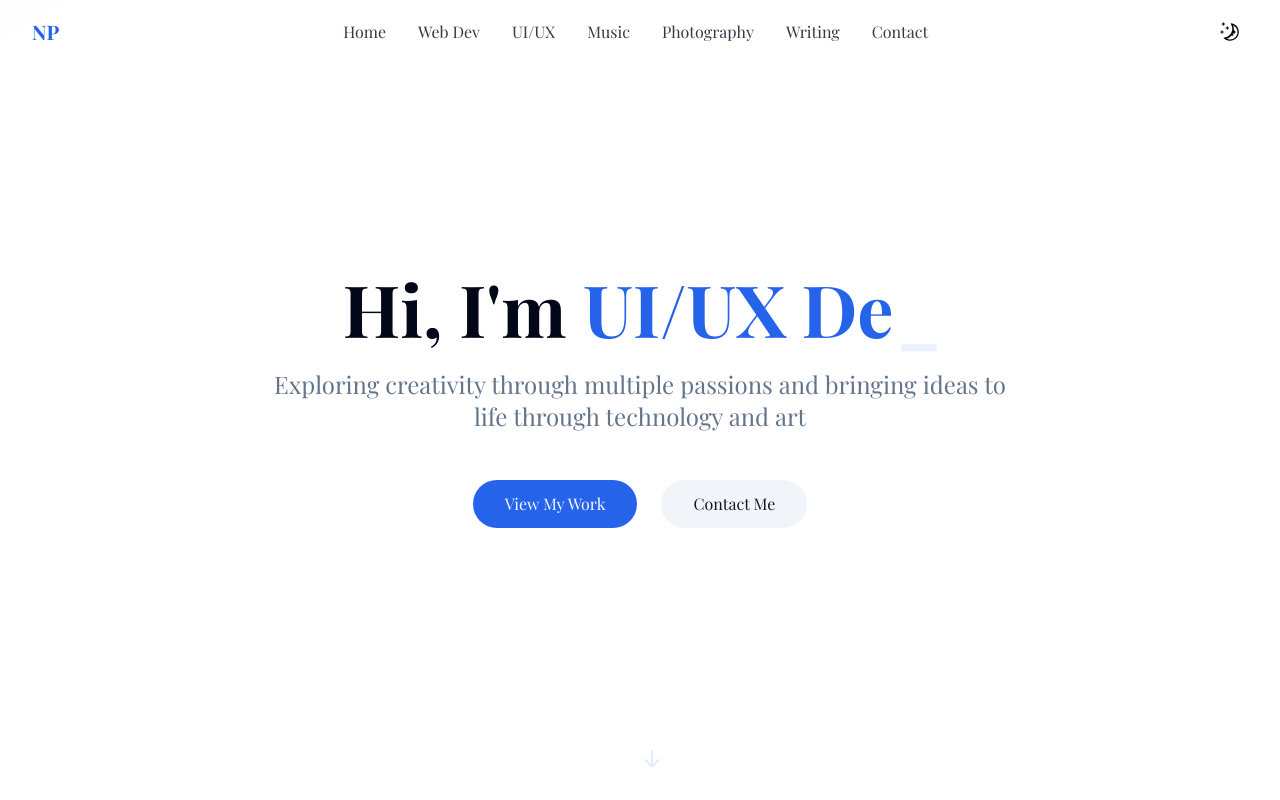
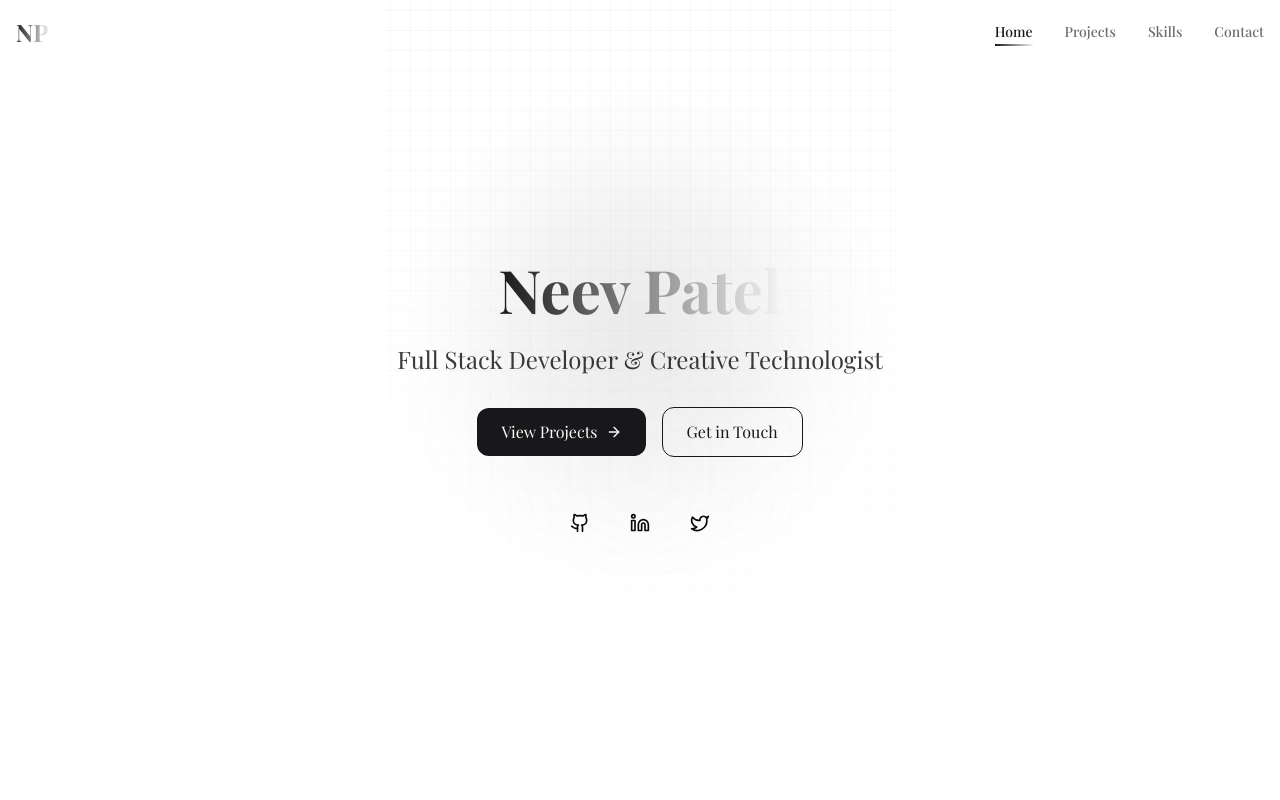
Before and after one commit to neevpatel018/PROTFOLIO, a Next.js app: page / in a window 1280 px wide. Shown: the top 800 px of the page. Built offline with nearby package versions, Linux system fonts and the light colour scheme; a web font is replaced by a local one.

Commit message:
Update portfolio with modern UI

```diff
--- a/package.json
+++ b/package.json
@@ -16,7 +16,8 @@
     "autoprefixer": "^10.4.17",
     "clsx": "^2.1.0",
     "date-fns": "^3.3.1",
-    "framer-motion": "^11.0.3",
+    "framer-motion": "^11.18.2",
+    "lucide-react": "^0.503.0",
     "next": "14.1.0",
     "next-themes": "^0.2.1",
     "postcss": "^8.4.35",
@@ -25,6 +26,7 @@
     "react-simple-typewriter": "^5.0.1",
     "tailwind-merge": "^2.2.1",
     "tailwindcss": "^3.4.1",
+    "tailwindcss-animate": "^1.0.7",
     "typescript": "^5.3.3"
   }
 }
--- a/src/app/globals.css
+++ b/src/app/globals.css
@@ -5,48 +5,48 @@
 @layer base {
   :root {
     --background: 0 0% 100%;
-    --foreground: 222.2 84% 4.9%;
+    --foreground: 240 10% 3.9%;
     --card: 0 0% 100%;
-    --card-foreground: 222.2 84% 4.9%;
+    --card-foreground: 240 10% 3.9%;
     --popover: 0 0% 100%;
-    --popover-foreground: 222.2 84% 4.9%;
-    --primary: 221.2 83.2% 53.3%;
-    --primary-foreground: 210 40% 98%;
-    --secondary: 210 40% 96.1%;
-    --secondary-foreground: 222.2 47.4% 11.2%;
-    --muted: 210 40% 96.1%;
-    --muted-foreground: 215.4 16.3% 46.9%;
-    --accent: 210 40% 96.1%;
-    --accent-foreground: 222.2 47.4% 11.2%;
+    --popover-foreground: 240 10% 3.9%;
+    --primary: 240 5.9% 10%;
+    --primary-foreground: 0 0% 98%;
+    --secondary: 240 4.8% 95.9%;
+    --secondary-foreground: 240 5.9% 10%;
+    --muted: 240 4.8% 95.9%;
+    --muted-foreground: 240 3.8% 46.1%;
+    --accent: 240 4.8% 95.9%;
+    --accent-foreground: 240 5.9% 10%;
     --destructive: 0 84.2% 60.2%;
-    --destructive-foreground: 210 40% 98%;
-    --border: 214.3 31.8% 91.4%;
-    --input: 214.3 31.8% 91.4%;
-    --ring: 221.2 83.2% 53.3%;
-    --radius: 0.5rem;
+    --destructive-foreground: 0 0% 98%;
+    --border: 240 5.9% 90%;
+    --input: 240 5.9% 90%;
+    --ring: 240 5.9% 10%;
+    --radius: 0.75rem;
     --grid-color: rgba(255, 255, 255, 0.05);
   }
 
   .dark {
-    --background: 222.2 84% 4.9%;
-    --foreground: 210 40% 98%;
-    --card: 222.2 84% 4.9%;
-    --card-foreground: 210 40% 98%;
-    --popover: 222.2 84% 4.9%;
-    --popover-foreground: 210 40% 98%;
-    --primary: 217.2 91.2% 59.8%;
-    --primary-foreground: 222.2 47.4% 11.2%;
-    --secondary: 217.2 32.6% 17.5%;
-    --secondary-foreground: 210 40% 98%;
-    --muted: 217.2 32.6% 17.5%;
-    --muted-foreground: 215 20.2% 65.1%;
-    --accent: 217.2 32.6% 17.5%;
-    --accent-foreground: 210 40% 98%;
+    --background: 240 10% 3.9%;
+    --foreground: 0 0% 98%;
+    --card: 240 10% 3.9%;
+    --card-foreground: 0 0% 98%;
+    --popover: 240 10% 3.9%;
+    --popover-foreground: 0 0% 98%;
+    --primary: 0 0% 98%;
+    --primary-foreground: 240 5.9% 10%;
+    --secondary: 240 3.7% 15.9%;
+    --secondary-foreground: 0 0% 98%;
+    --muted: 240 3.7% 15.9%;
+    --muted-foreground: 240 5% 64.9%;
+    --accent: 240 3.7% 15.9%;
+    --accent-foreground: 0 0% 98%;
     --destructive: 0 62.8% 30.6%;
-    --destructive-foreground: 210 40% 98%;
-    --border: 217.2 32.6% 17.5%;
-    --input: 217.2 32.6% 17.5%;
-    --ring: 224.3 76.3% 48%;
+    --destructive-foreground: 0 0% 98%;
+    --border: 240 3.7% 15.9%;
+    --input: 240 3.7% 15.9%;
+    --ring: 240 4.9% 83.9%;
     --grid-color: rgba(0, 0, 0, 0.1);
   }
 }
--- a/src/app/page.tsx
+++ b/src/app/page.tsx
@@ -1,21 +1,9 @@
 import Hero from '@/components/Hero'
-import WebDevSection from '@/components/sections/WebDevSection'
-import UIUXSection from '@/components/sections/UIUXSection'
-import MusicSection from '@/components/sections/MusicSection'
-import PhotographySection from '@/components/sections/PhotographySection'
-import WritingSection from '@/components/sections/WritingSection'
-import ContactSection from '@/components/sections/ContactSection'
 
 export default function Home() {
   return (
-    <div className="space-y-20">
+    <main className="flex min-h-screen flex-col items-center justify-between">
       <Hero />
-      <WebDevSection />
-      <UIUXSection />
-      <MusicSection />
-      <PhotographySection />
-      <WritingSection />
-      <ContactSection />
-    </div>
+    </main>
   )
 }
--- a/src/components/Hero.tsx
+++ b/src/components/Hero.tsx
@@ -1,94 +1,121 @@
 "use client"
 
 import { motion } from 'framer-motion'
-import { Typewriter } from 'react-simple-typewriter'
-import { ArrowDownIcon } from '@radix-ui/react-icons'
+import { ArrowRight, Github, Linkedin, Twitter } from 'lucide-react'
+import Link from 'next/link'
 
-const passions = [
-  'Web Developer',
-  'UI/UX Designer',
-  'Music Producer',
-  'Photographer',
-  'Writer',
-  'Creative Mind'
-]
+const Hero = () => {
+  const socialLinks = [
+    {
+      name: 'GitHub',
+      icon: Github,
+      href: 'https://github.com/neevpatel018',
+    },
+    {
+      name: 'LinkedIn',
+      icon: Linkedin,
+      href: 'https://linkedin.com/in/neevpatel018',
+    },
+    {
+      name: 'Twitter',
+      icon: Twitter,
+      href: 'https://twitter.com/neevpatel018',
+    },
+  ]
 
-export default function Hero() {
   return (
-    <section id="home" className="min-h-screen flex items-center justify-center relative overflow-hidden">
-      {/* Animated background gradient */}
-      <div className="absolute inset-0 bg-gradient-to-br from-primary/10 via-accent/5 to-background animate-gradient-slow"></div>
+    <section className="min-h-screen flex items-center justify-center relative overflow-hidden">
+      {/* Background Elements */}
+      <div className="absolute inset-0 bg-gradient-to-br from-background via-background to-accent/5" />
+      <div className="absolute inset-0 bg-[url('/grid.svg')] bg-center [mask-image:linear-gradient(180deg,white,rgba(255,255,255,0))]" />
 
-      {/* Grid pattern overlay */}
-      <div className="absolute inset-0 bg-grid-white/[0.02] bg-grid-pattern" />
-
-      <div className="max-w-7xl mx-auto px-4 sm:px-6 lg:px-8 relative z-10">
-        <motion.div
-          initial={{ opacity: 0, y: 20 }}
-          animate={{ opacity: 1, y: 0 }}
-          transition={{ duration: 0.8 }}
-          className="text-center"
-        >
-          <h1 className="text-4xl sm:text-6xl lg:text-7xl font-bold mb-6 font-orbitron">
-            Hi, I'm{' '}
-            <span className="text-primary">
-              <Typewriter
-                words={passions}
-                loop
-                cursor
-                cursorStyle="_"
-                typeSpeed={70}
-                deleteSpeed={50}
-                delaySpeed={2000}
-              />
-            </span>
-          </h1>
-
-          <motion.p
+      <div className="container mx-auto px-4 relative z-10">
+        <div className="max-w-4xl mx-auto text-center">
+          <motion.div
             initial={{ opacity: 0, y: 20 }}
             animate={{ opacity: 1, y: 0 }}
-            transition={{ duration: 0.8, delay: 0.2 }}
-            className="text-xl sm:text-2xl text-muted-foreground mb-12 max-w-3xl mx-auto font-light"
+            transition={{ duration: 0.5 }}
           >
-            Exploring creativity through multiple passions and bringing ideas to life through technology and art
-          </motion.p>
+            <h1 className="text-4xl md:text-6xl font-bold mb-6">
+              <span className="bg-gradient-to-r from-primary to-accent bg-clip-text text-transparent">
+                Neev Patel
+              </span>
+            </h1>
+            <p className="text-xl md:text-2xl text-foreground/80 mb-8">
+              Full Stack Developer & Creative Technologist
+            </p>
+          </motion.div>
 
           <motion.div
             initial={{ opacity: 0, y: 20 }}
             animate={{ opacity: 1, y: 0 }}
-            transition={{ duration: 0.8, delay: 0.4 }}
-            className="space-x-6"
+            transition={{ duration: 0.5, delay: 0.2 }}
+            className="flex flex-col md:flex-row items-center justify-center gap-4 mb-12"
           >
-            <a
-              href="#web-dev"
-              className="inline-flex items-center px-8 py-3 rounded-full bg-primary text-primary-foreground hover:bg-primary/90 transition-colors"
+            <Link
+              href="/projects"
+              className="group inline-flex items-center justify-center gap-2 px-6 py-3 rounded-lg bg-primary text-primary-foreground hover:bg-primary/90 transition-colors"
             >
-              View My Work
-            </a>
-            <a
-              href="#contact"
-              className="inline-flex items-center px-8 py-3 rounded-full bg-accent text-accent-foreground hover:bg-accent/90 transition-colors"
+              View Projects
+              <ArrowRight className="w-4 h-4 group-hover:translate-x-1 transition-transform" />
+            </Link>
+            <Link
+              href="/contact"
+              className="inline-flex items-center justify-center gap-2 px-6 py-3 rounded-lg border border-primary text-primary hover:bg-primary/10 transition-colors"
             >
-              Contact Me
-            </a>
+              Get in Touch
+            </Link>
           </motion.div>
-        </motion.div>
+
+          <motion.div
+            initial={{ opacity: 0, y: 20 }}
+            animate={{ opacity: 1, y: 0 }}
+            transition={{ duration: 0.5, delay: 0.4 }}
+            className="flex items-center justify-center gap-6"
+          >
+            {socialLinks.map((social) => (
+              <Link
+                key={social.name}
+                href={social.href}
+                target="_blank"
+                rel="noopener noreferrer"
+                className="p-2 rounded-full hover:bg-accent/10 transition-colors"
+                aria-label={social.name}
+              >
+                <social.icon className="w-5 h-5" />
+              </Link>
+            ))}
+          </motion.div>
+        </div>
       </div>
 
-      {/* Scroll indicator */}
+      {/* Animated Background Elements */}
       <motion.div
-        initial={{ opacity: 0, y: 10 }}
-        animate={{ opacity: 1, y: 0 }}
+        className="absolute top-1/4 left-1/4 w-64 h-64 rounded-full bg-primary/20 blur-3xl"
+        animate={{
+          scale: [1, 1.2, 1],
+          opacity: [0.3, 0.5, 0.3],
+        }}
         transition={{
-          duration: 1,
-          delay: 1,
+          duration: 8,
           repeat: Infinity,
-          repeatType: "reverse"
+          ease: "easeInOut",
         }}
-        className="absolute bottom-8 left-1/2 transform -translate-x-1/2"
-      >
-        <ArrowDownIcon className="w-6 h-6 text-primary animate-bounce" />
-      </motion.div>
+      />
+      <motion.div
+        className="absolute bottom-1/4 right-1/4 w-64 h-64 rounded-full bg-accent/20 blur-3xl"
+        animate={{
+          scale: [1.2, 1, 1.2],
+          opacity: [0.5, 0.3, 0.5],
+        }}
+        transition={{
+          duration: 8,
+          repeat: Infinity,
+          ease: "easeInOut",
+        }}
+      />
     </section>
   )
 }
+
+export default Hero
--- a/src/components/Navbar.tsx
+++ b/src/components/Navbar.tsx
@@ -1,89 +1,106 @@
 "use client"
 
+import Link from 'next/link'
+import { usePathname } from 'next/navigation'
 import { useState, useEffect } from 'react'
 import { motion } from 'framer-motion'
-import { MoonIcon, SunIcon } from '@radix-ui/react-icons'
-import { useTheme } from 'next-themes'
+import { Menu, X } from 'lucide-react'
 
-const navItems = [
-  { name: 'Home', href: '#home' },
-  { name: 'Web Dev', href: '#web-dev' },
-  { name: 'UI/UX', href: '#ui-ux' },
-  { name: 'Music', href: '#music' },
-  { name: 'Photography', href: '#photography' },
-  { name: 'Writing', href: '#writing' },
-  { name: 'Contact', href: '#contact' },
-]
-
-export default function Navbar() {
-  const [mounted, setMounted] = useState(false)
-  const { theme, setTheme } = useTheme()
-  const [isScrolled, setIsScrolled] = useState(false)
+const Navbar = () => {
+  const [isOpen, setIsOpen] = useState(false)
+  const [scrolled, setScrolled] = useState(false)
+  const pathname = usePathname()
 
   useEffect(() => {
-    setMounted(true)
     const handleScroll = () => {
-      setIsScrolled(window.scrollY > 50)
+      setScrolled(window.scrollY > 10)
     }
     window.addEventListener('scroll', handleScroll)
     return () => window.removeEventListener('scroll', handleScroll)
   }, [])
 
-  if (!mounted) return null
+  const navItems = [
+    { name: 'Home', path: '/' },
+    { name: 'Projects', path: '/projects' },
+    { name: 'Skills', path: '/skills' },
+    { name: 'Contact', path: '/contact' },
+  ]
 
   return (
     <motion.nav
       initial={{ y: -100 }}
       animate={{ y: 0 }}
-      className={`fixed w-full z-50 transition-all duration-300 ${
-        isScrolled
-          ? 'bg-background/80 backdrop-blur-lg shadow-lg'
+      className={`fixed top-0 left-0 right-0 z-50 transition-all duration-300 ${
+        scrolled
+          ? 'bg-background/80 backdrop-blur-md shadow-lg'
           : 'bg-transparent'
       }`}
     >
-      <div className="max-w-7xl mx-auto px-4 sm:px-6 lg:px-8">
+      <div className="container mx-auto px-4">
         <div className="flex items-center justify-between h-16">
-          <motion.div
-            initial={{ opacity: 0 }}
-            animate={{ opacity: 1 }}
-            transition={{ delay: 0.2 }}
-            className="flex-shrink-0"
-          >
-            <span className="font-orbitron text-xl font-bold text-primary">
+          <Link href="/" className="flex items-center space-x-2">
+            <span className="text-2xl font-bold bg-gradient-to-r from-primary to-accent bg-clip-text text-transparent">
               NP
             </span>
-          </motion.div>
+          </Link>
 
-          <div className="hidden md:block">
-            <div className="flex items-center space-x-8">
-              {navItems.map((item, index) => (
-                <motion.a
-                  key={item.name}
-                  href={item.href}
-                  initial={{ opacity: 0, y: -20 }}
-                  animate={{ opacity: 1, y: 0 }}
-                  transition={{ delay: index * 0.1 }}
-                  className="text-foreground/80 hover:text-primary transition-colors relative group"
-                >
-                  {item.name}
-                  <span className="absolute -bottom-1 left-0 w-0 h-0.5 bg-primary transition-all group-hover:w-full" />
-                </motion.a>
-              ))}
-            </div>
+          {/* Desktop Navigation */}
+          <div className="hidden md:flex items-center space-x-8">
+            {navItems.map((item) => (
+              <Link
+                key={item.path}
+                href={item.path}
+                className={`relative group text-sm font-medium transition-colors ${
+                  pathname === item.path
+                    ? 'text-primary'
+                    : 'text-foreground/60 hover:text-foreground'
+                }`}
+              >
+                {item.name}
+                <span
+                  className={`absolute -bottom-1 left-0 h-0.5 bg-gradient-to-r from-primary to-accent transition-all duration-300 ${
+                    pathname === item.path ? 'w-full' : 'w-0 group-hover:w-full'
+                  }`}
+                />
+              </Link>
+            ))}
           </div>
 
+          {/* Mobile Menu Button */}
           <button
-            onClick={() => setTheme(theme === 'dark' ? 'light' : 'dark')}
-            className="p-2 rounded-full hover:bg-muted transition-colors"
+            className="md:hidden p-2 rounded-lg hover:bg-accent/10 transition-colors"
+            onClick={() => setIsOpen(!isOpen)}
           >
-            {theme === 'dark' ? (
-              <SunIcon className="w-5 h-5" />
-            ) : (
-              <MoonIcon className="w-5 h-5" />
-            )}
+            {isOpen ? <X size={24} /> : <Menu size={24} />}
           </button>
         </div>
+
+        {/* Mobile Navigation */}
+        <motion.div
+          initial={false}
+          animate={{ height: isOpen ? 'auto' : 0 }}
+          className="md:hidden overflow-hidden"
+        >
+          <div className="py-4 space-y-4">
+            {navItems.map((item) => (
+              <Link
+                key={item.path}
+                href={item.path}
+                className={`block text-sm font-medium transition-colors ${
+                  pathname === item.path
+                    ? 'text-primary'
+                    : 'text-foreground/60 hover:text-foreground'
+                }`}
+                onClick={() => setIsOpen(false)}
+              >
+                {item.name}
+              </Link>
+            ))}
+          </div>
+        </motion.div>
       </div>
     </motion.nav>
   )
 }
+
+export default Navbar
--- a/tailwind.config.ts
+++ b/tailwind.config.ts
@@ -6,8 +6,15 @@ const config: Config = {
     './src/components/**/*.{js,ts,jsx,tsx,mdx}',
     './src/app/**/*.{js,ts,jsx,tsx,mdx}',
   ],
-  darkMode: 'class',
+  darkMode: ["class"],
   theme: {
+    container: {
+      center: true,
+      padding: "2rem",
+      screens: {
+        "2xl": "1400px",
+      },
+    },
     extend: {
       fontFamily: {
         sans: ['var(--font-inter)', 'sans-serif'],
@@ -16,77 +23,83 @@ const config: Config = {
         serif: ['var(--font-playfair)', 'serif'],
       },
       colors: {
-        border: 'hsl(var(--border))',
-        input: 'hsl(var(--input))',
-        ring: 'hsl(var(--ring))',
-        background: 'hsl(var(--background))',
-        foreground: 'hsl(var(--foreground))',
+        border: "hsl(var(--border))",
+        input: "hsl(var(--input))",
+        ring: "hsl(var(--ring))",
+        background: "hsl(var(--background))",
+        foreground: "hsl(var(--foreground))",
         primary: {
-          DEFAULT: 'hsl(var(--primary))',
-          foreground: 'hsl(var(--primary-foreground))',
+          DEFAULT: "hsl(var(--primary))",
+          foreground: "hsl(var(--primary-foreground))",
         },
         secondary: {
-          DEFAULT: 'hsl(var(--secondary))',
-          foreground: 'hsl(var(--secondary-foreground))',
+          DEFAULT: "hsl(var(--secondary))",
+          foreground: "hsl(var(--secondary-foreground))",
         },
         destructive: {
-          DEFAULT: 'hsl(var(--destructive))',
-          foreground: 'hsl(var(--destructive-foreground))',
+          DEFAULT: "hsl(var(--destructive))",
+          foreground: "hsl(var(--destructive-foreground))",
         },
         muted: {
-          DEFAULT: 'hsl(var(--muted))',
-          foreground: 'hsl(var(--muted-foreground))',
+          DEFAULT: "hsl(var(--muted))",
+          foreground: "hsl(var(--muted-foreground))",
         },
         accent: {
-          DEFAULT: 'hsl(var(--accent))',
-          foreground: 'hsl(var(--accent-foreground))',
+          DEFAULT: "hsl(var(--accent))",
+          foreground: "hsl(var(--accent-foreground))",
+        },
+        popover: {
+          DEFAULT: "hsl(var(--popover))",
+          foreground: "hsl(var(--popover-foreground))",
         },
         card: {
-          DEFAULT: 'hsl(var(--card))',
-          foreground: 'hsl(var(--card-foreground))',
-        },
-        popover: {
-          DEFAULT: 'hsl(var(--popover))',
-          foreground: 'hsl(var(--popover-foreground))',
+          DEFAULT: "hsl(var(--card))",
+          foreground: "hsl(var(--card-foreground))",
         },
       },
       borderRadius: {
-        lg: 'var(--radius)',
-        md: 'calc(var(--radius) - 2px)',
-        sm: 'calc(var(--radius) - 4px)',
+        lg: "var(--radius)",
+        md: "calc(var(--radius) - 2px)",
+        sm: "calc(var(--radius) - 4px)",
+      },
+      keyframes: {
+        "accordion-down": {
+          from: { height: "0" },
+          to: { height: "var(--radix-accordion-content-height)" },
+        },
+        "accordion-up": {
+          from: { height: "var(--radix-accordion-content-height)" },
+          to: { height: "0" },
+        },
+        "gradient": {
+          "0%, 100%": {
+            "background-size": "200% 200%",
+            "background-position": "left center"
+          },
+          "50%": {
+            "background-size": "200% 200%",
+            "background-position": "right center"
+          }
+        },
+        "float": {
+          "0%, 100%": { transform: "translateY(0)" },
+          "50%": { transform: "translateY(-10px)" }
+        }
       },
       animation: {
-        'gradient-slow': 'gradient 15s ease infinite',
-        'text-gradient': 'text-gradient 5s ease infinite',
-      },
-      keyframes: {
-        gradient: {
-          '0%, 100%': {
-            'background-size': '200% 200%',
-            'background-position': 'left center',
-          },
-          '50%': {
-            'background-size': '200% 200%',
-            'background-position': 'right center',
-          },
-        },
-        'text-gradient': {
-          '0%, 100%': {
-            'background-size': '200% 200%',
-            'background-position': '0% 50%',
-          },
-          '50%': {
-            'background-size': '200% 200%',
-            'background-position': '100% 50%',
-          },
-        },
+        "accordion-down": "accordion-down 0.2s ease-out",
+        "accordion-up": "accordion-up 0.2s ease-out",
+        "gradient": "gradient 8s ease infinite",
+        "float": "float 3s ease-in-out infinite"
       },
       backgroundImage: {
-        'grid-pattern': 'linear-gradient(to right, var(--grid-color) 1px, transparent 1px), linear-gradient(to bottom, var(--grid-color) 1px, transparent 1px)',
+        'gradient-radial': 'radial-gradient(var(--tw-gradient-stops))',
+        'gradient-conic': 'conic-gradient(from 180deg at 50% 50%, var(--tw-gradient-stops))',
+        'tech-pattern': "url('/pattern.svg')",
       },
     },
   },
-  plugins: [],
+  plugins: [require("tailwindcss-animate")],
 }
 
 export default config
```
Also changed, not shown: public/grid.svg (added), 1 other file (tests, documents, lock files or other folders).
